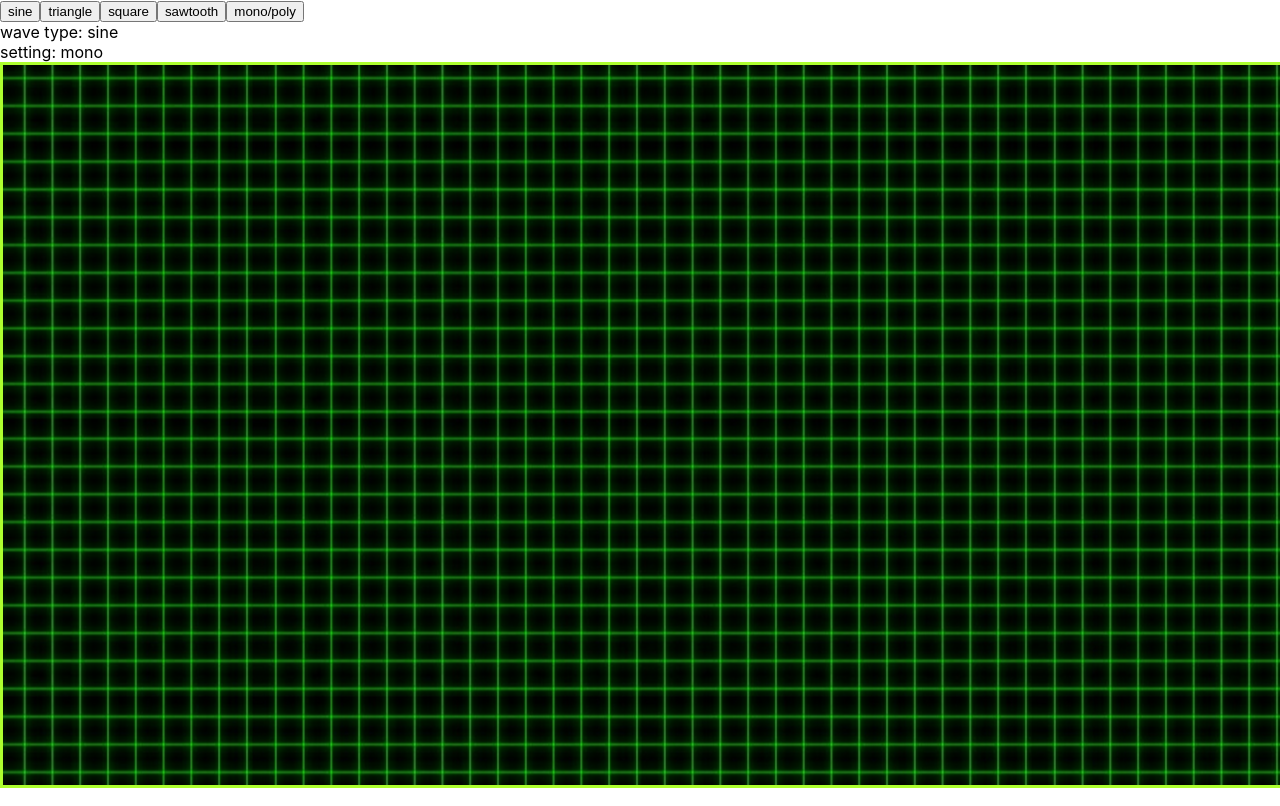
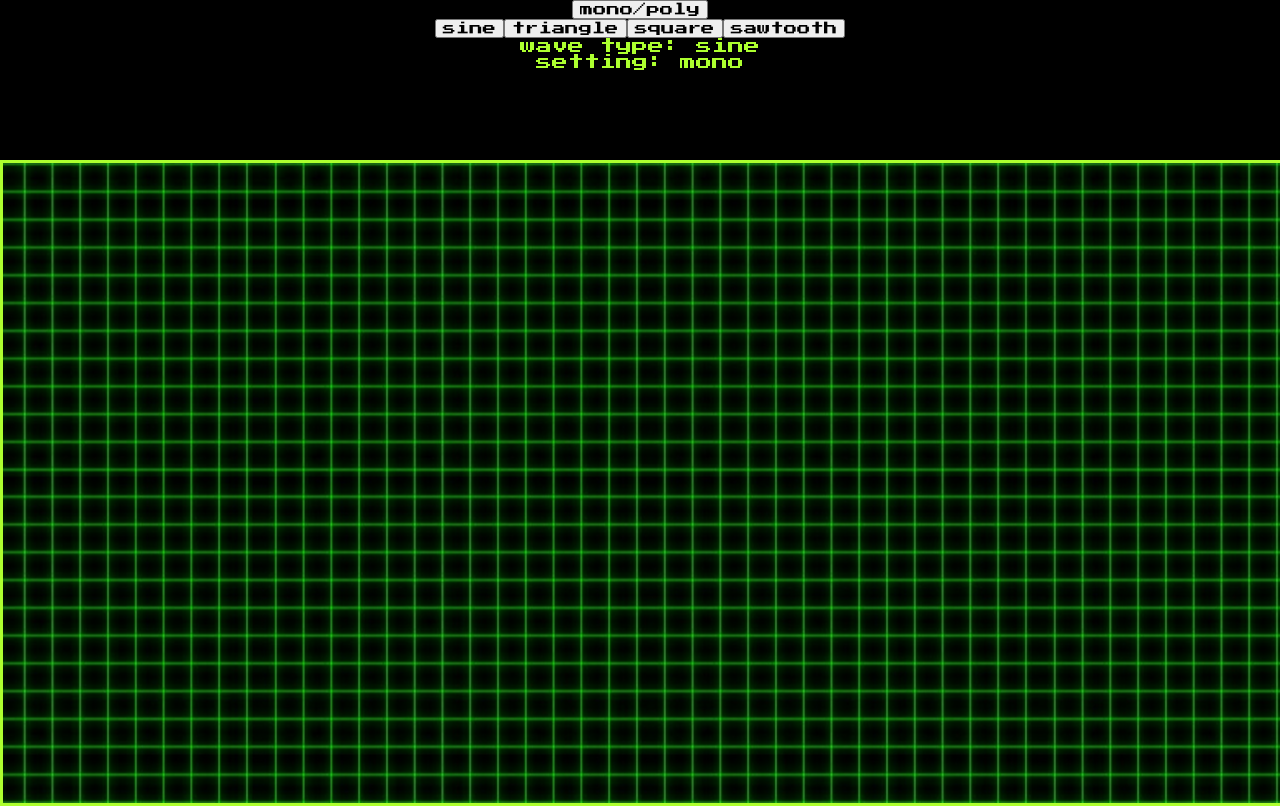
Before and after one commit to Blake-D/web-osc-2, a React (Create React App) app: page / in a window 1280 px wide. Built offline with nearby package versions, Linux system fonts and the light colour scheme.

Commit message:
breaking for lunch

```diff
--- a/public/index.html
+++ b/public/index.html
@@ -3,6 +3,7 @@
   <head>
     <meta charset="utf-8" />
     <link rel="icon" href="%PUBLIC_URL%/favicon.ico" />
+    <link href="https://fonts.googleapis.com/css2?family=Press+Start+2P&display=swap" rel="stylesheet">
     <meta name="viewport" content="width=device-width, initial-scale=1" />
     <meta name="theme-color" content="#000000" />
     <meta
--- a/src/App.css
+++ b/src/App.css
@@ -1,6 +1,20 @@
+button{
+    font-family: 'Press Start 2P', monospace;
+    /* margin-top: 2vh; */
+}
+
+#control-panel{
+    background-color: black;
+    color: greenyellow;
+    font-family: 'Press Start 2P', monospace;
+    text-align: center;
+    width: 100vw;
+    height: 20vh;
+}
+
 #grid{
     width: 100vw;
-    height: 90vh;
+    height: 80vh;
     background: url('./images/scan_grid.jpeg');
     background-position: center;
     border-style: solid;
--- a/src/App.js
+++ b/src/App.js
@@ -56,6 +56,15 @@ function App() {
     let x = null
     let y = null
 
+    function changeFreq() {
+      oscX.frequency = x
+      if(poly === true){
+        oscY.frequency = y
+      } else{
+        oscY.frequency = oscX.frequency * 1.01
+      }
+    }
+
     document.getElementById("grid").addEventListener('mousedown', () => {
       playX()
       playY()
@@ -65,15 +74,6 @@ function App() {
       playX()
       playY()
     })
-
-    function changeFreq() {
-      oscX.frequency = x
-      if(poly === true){
-        oscY.frequency = y
-      } else{
-        oscY.frequency = oscX.frequency * 1.01
-      }
-    }
 
     document.getElementById("grid").addEventListener('mousemove', (e) => {
       x = e.clientX
@@ -119,11 +119,11 @@ function App() {
   return (
     <div className="App">
       <div id="control-panel">
+        <button id="oneDee-button" onClick={changePoly}>mono/poly</button><br></br>
         <button id="sine-button" onClick={function(e){changeSine(); printWaveType()}}>sine</button>
         <button id="triangle-button" onClick={function(e){changeTriangle(); printWaveType()}}>triangle</button>
         <button id="square-button" onClick={function(e){changeSquare(); printWaveType()}}>square</button>
         <button id="sawtooth-button" onClick={function(e){changeSawtooth(); printWaveType()}}>sawtooth</button>
-        <button id="oneDee-button" onClick={changePoly}>mono/poly</button>
         <div id="wave-type">wave type: sine</div>
         <div id="combo-setting">setting: mono</div>
       </div>
```
